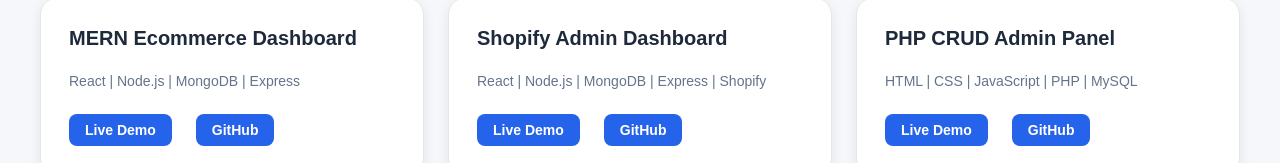
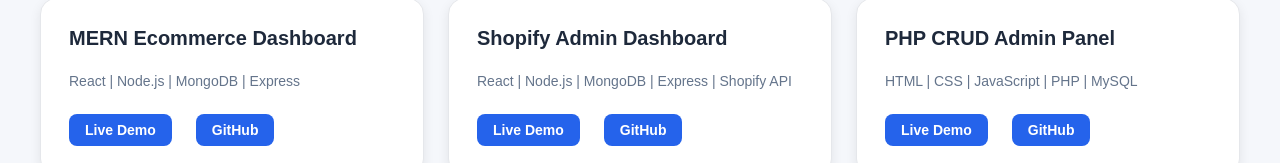
Before and after one commit to yachna2507/portfolio, a React (Create React App) app: page / in a window 1280 px wide. Shown: the part 1680-1843 px from the top of the page. Built offline with nearby package versions, Linux system fonts and the light colour scheme.

Commit message:
Update Projects.js

```diff
--- a/src/components/Projects.js
+++ b/src/components/Projects.js
@@ -21,7 +21,7 @@
                 </div>
             <div className="project-card">
                 <h3> Shopify Admin Dashboard</h3>
-                     <p className="tech-stack">React | Node.js | MongoDB | Express | Shopify</p>
+                     <p className="tech-stack">React | Node.js | MongoDB | Express | Shopify API</p>
                     <div className="project-links">
                 <a
                 href="https://shopify-admin-dashboard-client.vercel.app"
```
